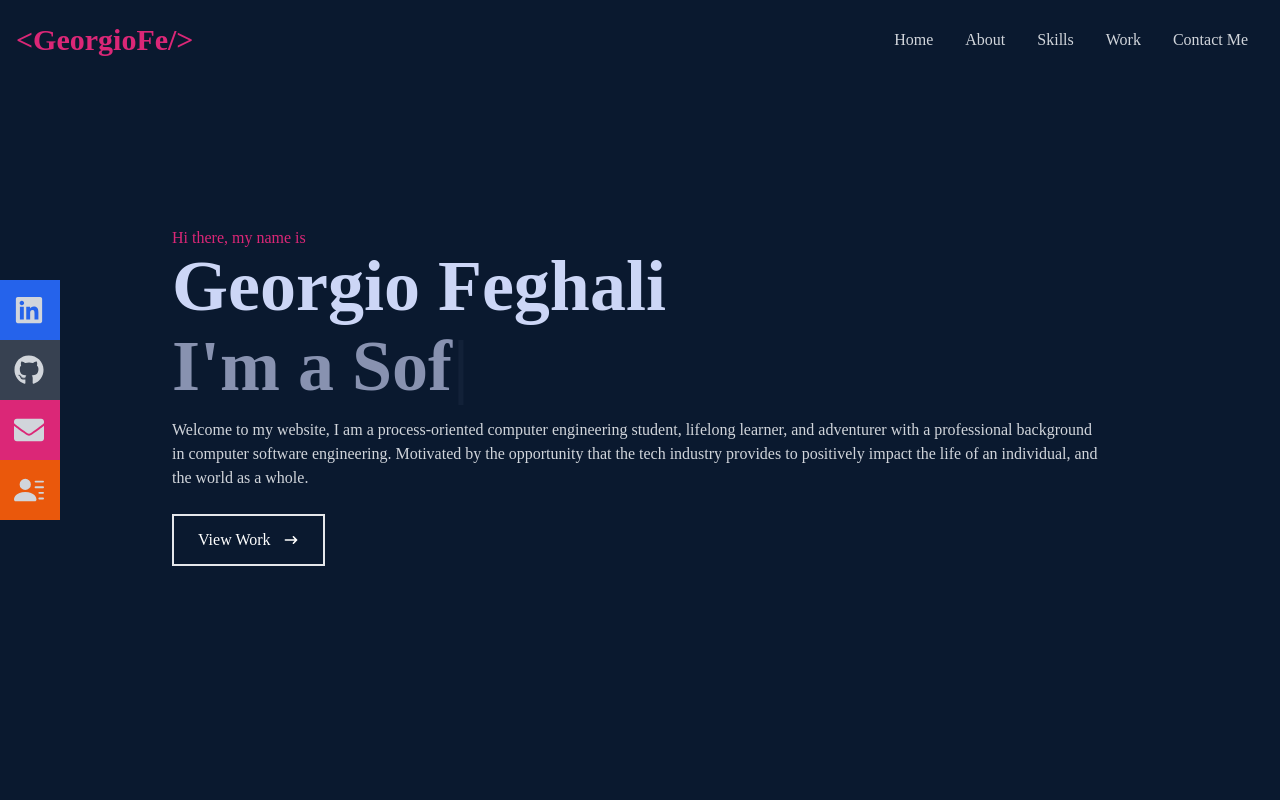
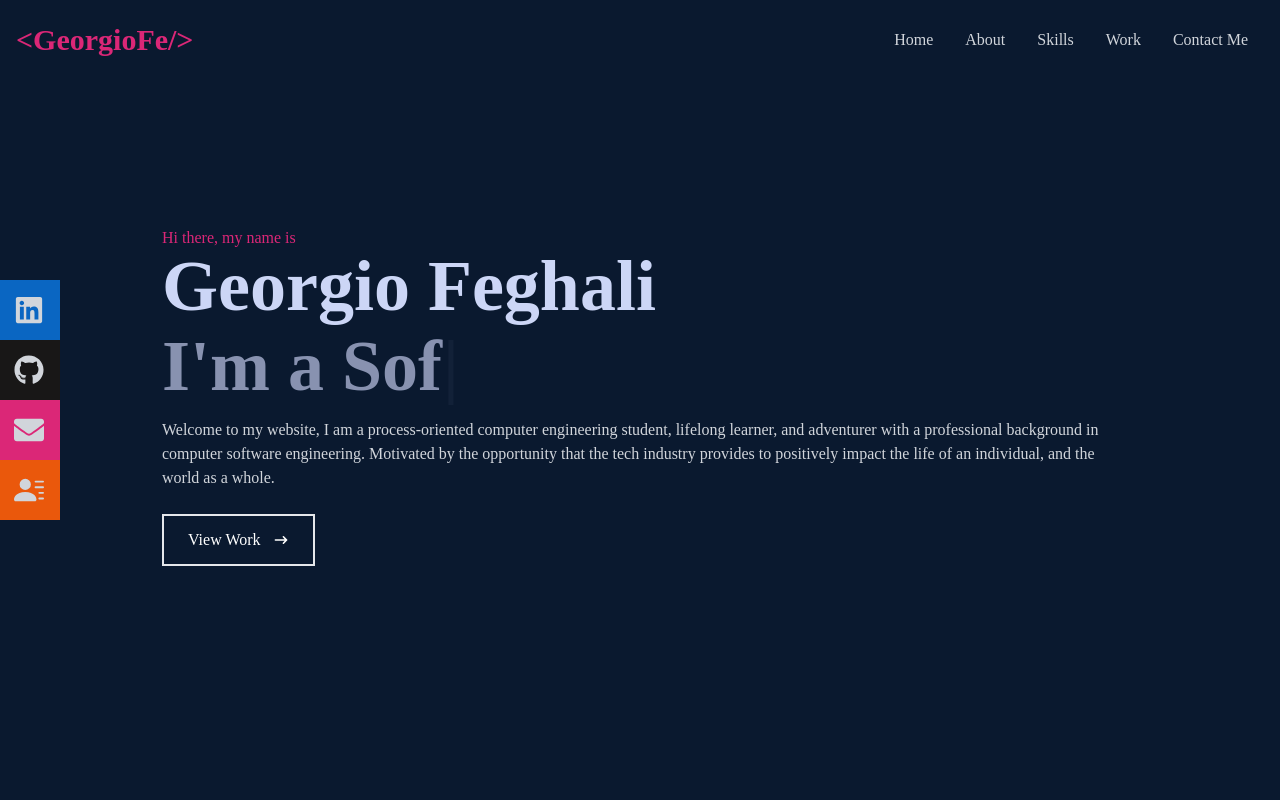
Before and after one commit to GeorgioFe/personal-portfolio, a React (Create React App) app: page / in a window 1280 px wide. Shown: the top 800 px of the page. Built offline with nearby package versions, Linux system fonts and the light colour scheme; the HTML template or start-up script is replaced by a standard one.

Commit message:
Modified colors and sizes.

```diff
--- a/src/components/Home.jsx
+++ b/src/components/Home.jsx
@@ -7,7 +7,7 @@ const Home = () => {
     <div name='home' className='w-full h-screen bg-[#0a192f]'>
 
       {/* Comtainer */}
-      <div className='max-w-[1000px] mx-auto px-8 flex flex-col justify-center h-full'>
+      <div className='max-w-[1020px] mx-auto px-8 flex flex-col justify-center h-full'>
         <p className='text-pink-600'>Hi there, my name is</p>
         <h1 className='text-4xl sm:text-7xl font-bold text-[#ccd6f6] pb-2'>Georgio Feghali</h1>
         <div className='flex items-center text-3xl sm:text-7xl font-bold text-[#8892b0]'>
--- a/src/components/NavBar.jsx
+++ b/src/components/NavBar.jsx
@@ -37,12 +37,12 @@ const NavBar = () => {
 
       {/* Social icons */}
       <div className='hidden lg:flex fixed flex-col top-[35%] left-0'>
-        <li className='w-[160px] h-[60px] flex justify-between items-center ml-[-100px] bg-blue-600 hover:ml-[-10px] duration-300'>
+        <li className='w-[160px] h-[60px] flex justify-between items-center ml-[-100px] bg-[#0A66C2] hover:ml-[-10px] duration-300'>
           <a className='flex justify-between items-center w-full text-gray-300' href='https://www.linkedin.com/in/georgio-feghali/'>
             LinkedIn <FaLinkedin size={30}/>
           </a>
         </li>
-        <li className='w-[160px] h-[60px] flex justify-between items-center ml-[-100px] bg-gray-700 hover:ml-[-10px] duration-300'>
+        <li className='w-[160px] h-[60px] flex justify-between items-center ml-[-100px] bg-[#181717] hover:ml-[-10px] duration-300'>
           <a className='flex justify-between items-center w-full text-gray-300' href='https://github.com/GeorgioFe'>
             Github <FaGithub size={30}/>
           </a>
```
